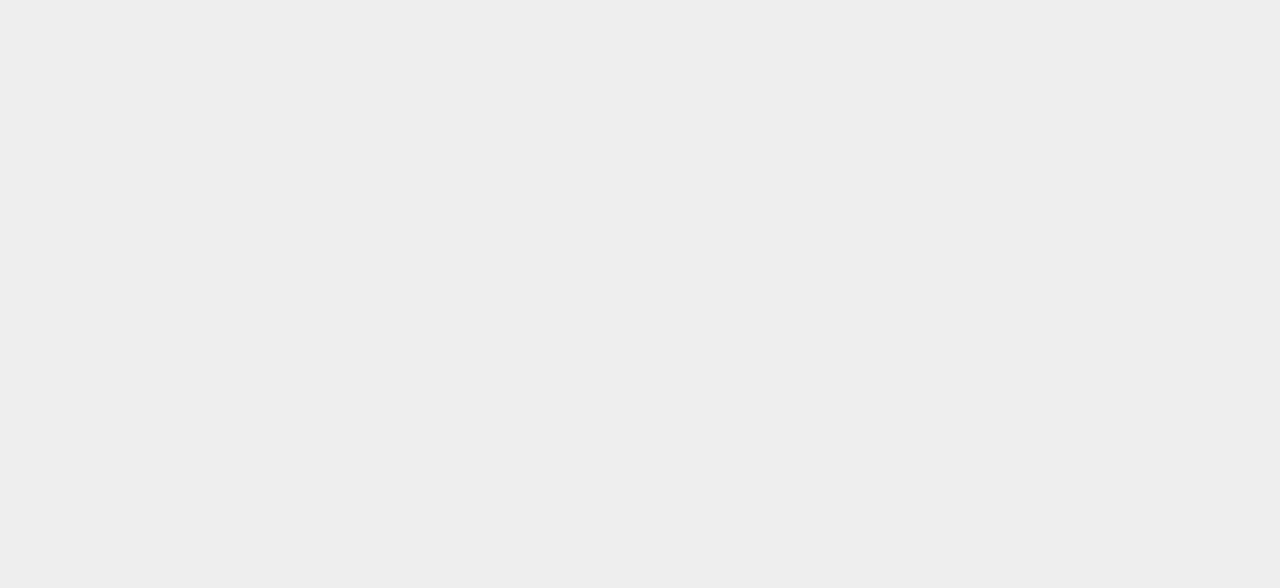
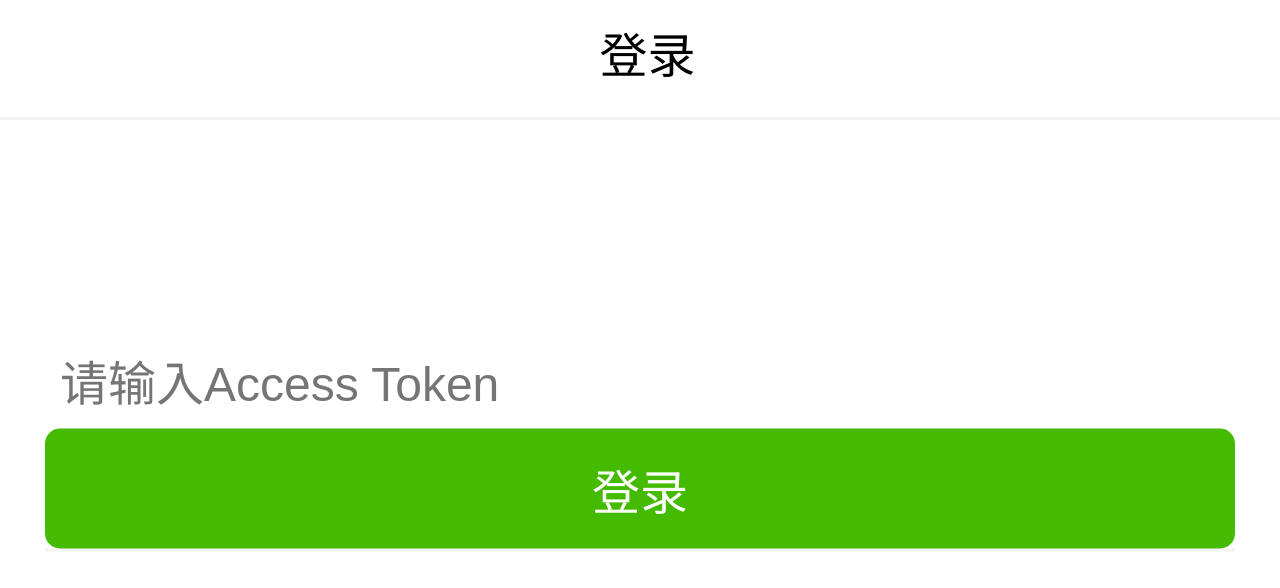
Before and after one commit to junjie-zeng/react-cnode-community, a React (Create React App) app: page /#/login in a window 1280 px wide. Shown: the top 588 px of the page. Built offline with nearby package versions, Linux system fonts and the light colour scheme; sample sign-in values are in the browser's storage; a small style sheet from the web is missing.

Commit message:
登录处理

```diff
--- a/src/App.tsx
+++ b/src/App.tsx
@@ -1,7 +1,7 @@
 import React from 'react';
 //renderRoutes 读取路由配置转化为 Route 标签
 import { renderRoutes } from 'react-router-config'
-import { Route, Switch,withRouter } from 'react-router-dom';
+import { Route, Switch, withRouter } from 'react-router-dom';
 // import routes from './routes/index'
 
 import Home from './container/Home'
@@ -11,6 +11,7 @@ import My from './container/My'
 import NavFooter from './components/Nav-footer'
 import ContentDetail from './container/ContentDetail'
 import UserDetail from './container/UserDetail'
+import Login from './container/Login'
 class App extends React.Component<any>{
   navList = [
     {
@@ -38,7 +39,7 @@ class App extends React.Component<any>{
 
   // function App() {
   render() {
-    const {navList} = this
+    const { navList } = this
     const path = this.props.location.pathname;
     //得到当前的nav,可能没有
     const currentNav = navList.find(nav => nav.path == path);
@@ -52,10 +53,11 @@ class App extends React.Component<any>{
           <Route path='/msg' component={Msg}></Route>
           <Route path='/classify' component={Classify}></Route>
           <Route path='/my' component={My}></Route>
+          <Route path='/login' component={Login}></Route>
           <Route path='/detail/:id' component={ContentDetail}></Route>
           <Route path='/user/:username' component={UserDetail}></Route>
         </Switch>
-        {currentNav ? <NavFooter navList = {navList}/> : null}
+        {currentNav ? <NavFooter navList={navList} /> : null}
 
       </div>
     );
--- /dev/null
+++ b/src/container/Login/index.tsx
@@ -0,0 +1,58 @@
+import React, { Component } from 'react'
+import Header from '../../components/Header'
+import {Redirect} from 'react-router-dom'
+interface Props{
+    history:any
+}
+
+interface State{
+    tokenName:string
+    [x: string]: any
+}
+class Login extends Component <Props,State>{
+    constructor(props:Props){
+        super(props)
+        this.state = {
+            tokenName:''
+        }
+    }
+
+    handleChage(key:string,value:string){
+        this.setState({
+            [key]:value
+        })
+    }
+
+    handleLogin = ()=>{
+        const {tokenName } = this.state
+        console.log(tokenName)
+
+        // 登录校验逻辑...
+
+        // 效验成功后将用户信息与token本地存储
+        localStorage.setItem('token',tokenName)
+        //localStorage.setItem('user',)
+        this.props.history.push('/my')
+    }
+    render() {
+        const { tokenName} = this.state
+        return (
+            <div>
+                <Header title='登录' backFun={() => { this.props.history.go(-1) }} />
+                <div className="login">
+                    <div className="login-wrap">
+                        <div>
+                            <input type="text" value = {tokenName} onChange = {(event)=>{this.handleChage('tokenName',event.target.value)}}  placeholder="请输入Access Token" />
+                            <div>
+                                <button className = "login-btn" onClick = {this.handleLogin}>登录</button>
+                            </div>
+                        </div>
+                    </div>
+                </div>
+            </div>
+        )
+    }
+}
+
+
+export default Login
--- a/src/container/My/index.tsx
+++ b/src/container/My/index.tsx
@@ -1,11 +1,33 @@
 import React, { Component } from 'react'
 import Header from '../../components/Header'
 
-class My extends Component {
+interface Props {
+    history: any
+}
+
+interface State {
+}
+//容器
+class My extends Component<Props, State> {
+
+
+
+
+    // 退出
+    handleLoginOut = () => {
+        localStorage.setItem('token', '')
+        localStorage.setItem('user', '')
+        this.props.history.push('/login')
+    }
+
+
+
     render() {
+        let token = localStorage.getItem('token')
+        let user = localStorage.getItem('user')
         return (
             <div>
-                <Header title = "用户中心"/>
+                <Header title="用户中心" />
                 <div className="my-box">
                     <div className="user-bg">
                         <div className="user-touxiang"></div>
@@ -25,7 +47,14 @@ class My extends Component {
                         </li>
                     </ul>
                     <div className="login-out">
-                        <button>退出</button>
+                        {
+                            token ?
+                                <button className='login-out-btn' onClick={this.handleLoginOut}>退出</button>
+                                :
+                                <button className='login-btn' onClick={() => { this.props.history.push('/login') }}>登录</button>
+
+                        }
+
                     </div>
                 </div>
             </div>
--- a/src/index.css
+++ b/src/index.css
@@ -572,7 +572,7 @@ input, button {
   margin-top: 2rem;
 }
 
-.login-out button {
+.login-out-btn {
   width: 100%;
   height: 4rem;
   background: #ff4444;
@@ -611,7 +611,7 @@ input, button {
   font-size: 1.6rem;
 }
 
-.login-wrap button {
+.login-btn {
   width: 100%;
   height: 4rem;
   background: #44bb00;
--- a/src/routes/index.ts
+++ b/src/routes/index.ts
@@ -5,6 +5,7 @@ import  Home  from '../container/Home'
 import  Msg  from '../container/Msg'
 import  Classify  from '../container/Classify'
 import  My  from '../container/My'
+import  Login  from '../container/Login'
 
 let routes  = [
     {
@@ -23,6 +24,11 @@ let routes  = [
         path:'/my',
         component:My,
     }
+    ,
+    {
+        path:'/login',
+        component:Login,
+    }
 ]
 
 export default routes
```
